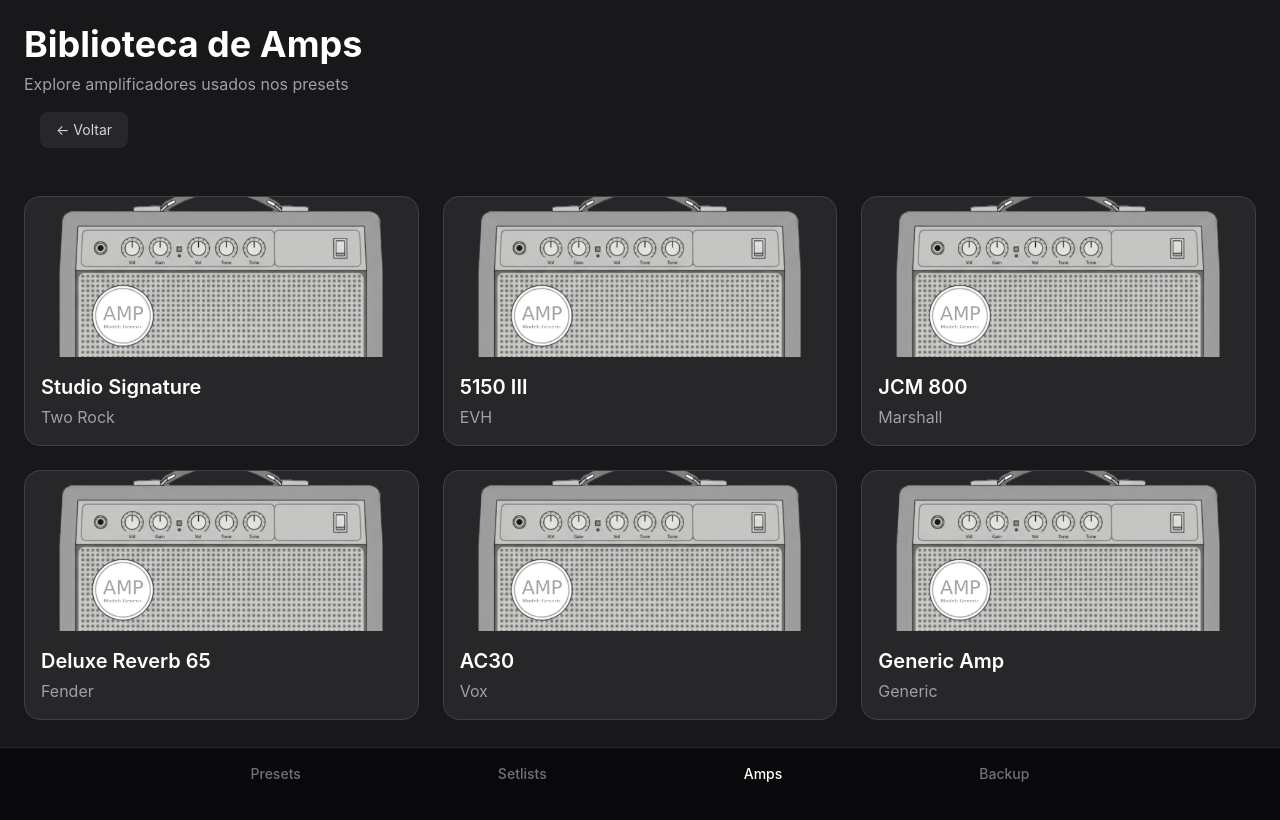
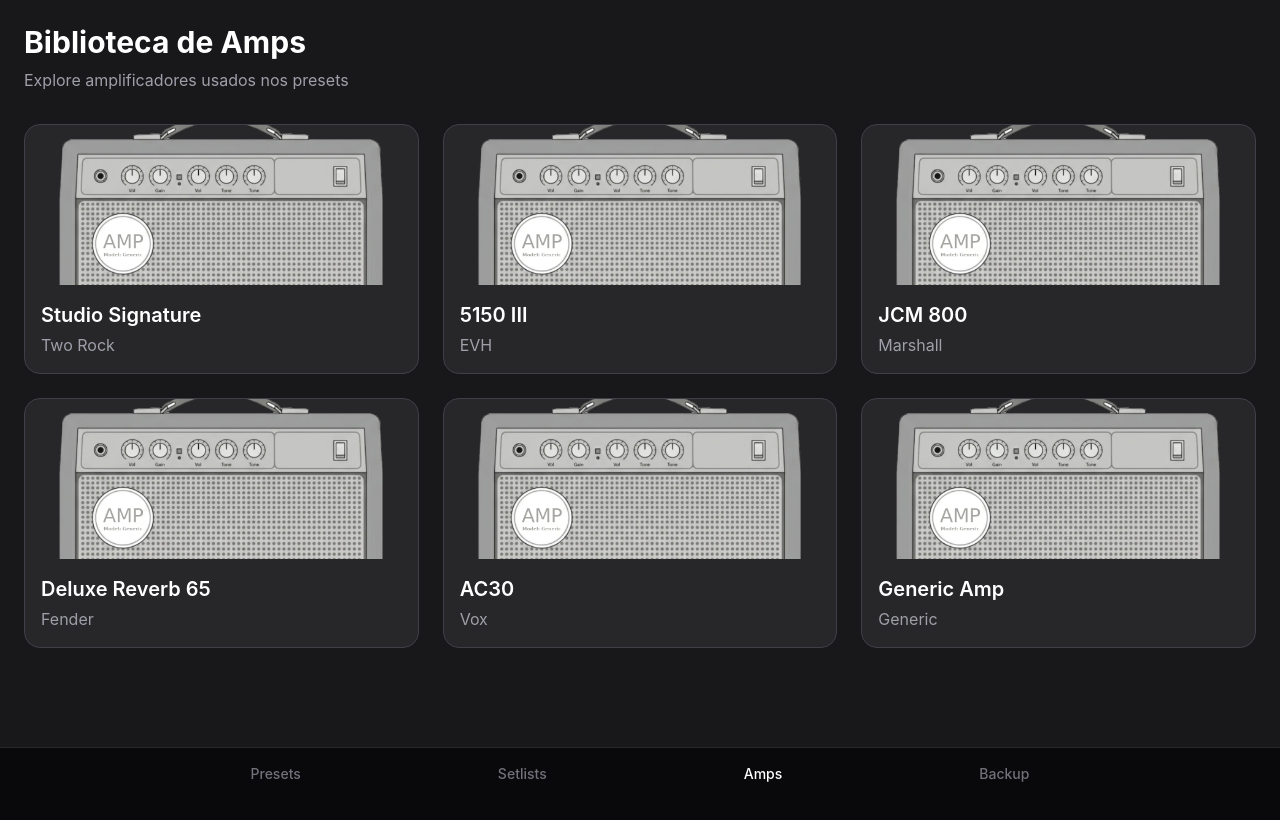
Before and after one commit to fernando-lucas/preset-library, a React (Vite) app: page /amps in a window 1280 px wide. Shown: the top 820 px of the page. Built offline with nearby package versions, Linux system fonts and the light colour scheme.

Commit message:
Removendo botão "Voltar" da página de amps

```diff
--- a/src/pages/AmpsPage.tsx
+++ b/src/pages/AmpsPage.tsx
@@ -1,5 +1,4 @@
 import { useEffect, useState } from 'react'
-import { Link } from 'react-router-dom'
 
 import { AmpCard } from '../components/AmpCard'
 
@@ -23,34 +22,13 @@ export function AmpsPage() {
 
   return (
     <div className="min-h-screen bg-zinc-900 p-6">
-      <h1 className="text-4xl font-bold text-white">
+      <h1 className="text-3xl font-bold text-white">
         Biblioteca de Amps
       </h1>
 
       <p className="mt-2 text-zinc-400">
         Explore amplificadores usados nos presets
       </p>
-
-      <div className="p-4">
-        <Link
-          to="/"
-          className="
-            inline-flex
-            items-center
-            rounded-lg
-            bg-zinc-800
-            px-4
-            py-2
-            text-sm
-            text-zinc-300
-            transition
-            hover:bg-zinc-700
-          "
-        >
-          ← Voltar
-        </Link>
-      </div>
-
 
       <div className="
         mt-8
```
